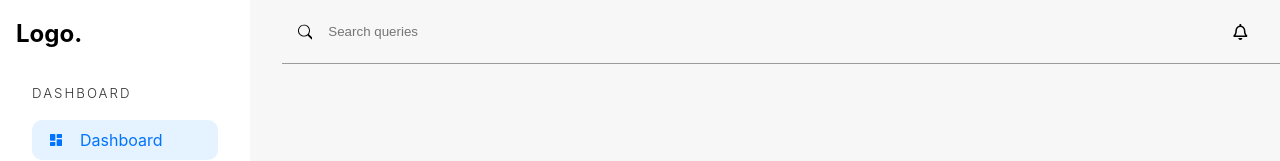
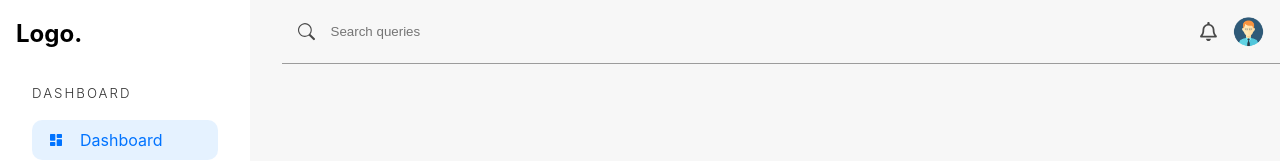
Before and after one commit to saqlain-shahid/adminpanel, a React (Vite) app: page /admin/dashboard in a window 1280 px wide. Shown: the top 161 px of the page. Built offline with nearby package versions, Linux system fonts and the light colour scheme.

Commit message:
added few lines of code

```diff
--- a/src/pages/Dashboard.tsx
+++ b/src/pages/Dashboard.tsx
@@ -1,7 +1,7 @@
 import { BsSearch } from 'react-icons/bs'
 import AdminSidebar from '../components/AdminSidebar'
 import { FaRegBell } from 'react-icons/fa'
-
+import userImg from '../assets/admin.png'
 
 const Dashboard = () => {
   return (
@@ -12,7 +12,7 @@ const Dashboard = () => {
                 <BsSearch/>
                 <input type="text" placeholder='Search queries' />
                 <FaRegBell/>
-                <img src="" alt="" />
+                <img src={userImg} alt="" />
 
             </div>
         </main>
--- a/src/styles/_dashboard.scss
+++ b/src/styles/_dashboard.scss
@@ -8,7 +8,13 @@
         >input{
             margin-right: auto;
             @include inputStyle(100%, 1rem 0)
-
+        }
+        >svg{
+            font-size: 1.2rem;
+            opacity: 0.7;
+        }
+        >img{
+            @include square(2rem)
         }
     }
 }
```
Also changed, not shown: src/assets/admin.png (added).
